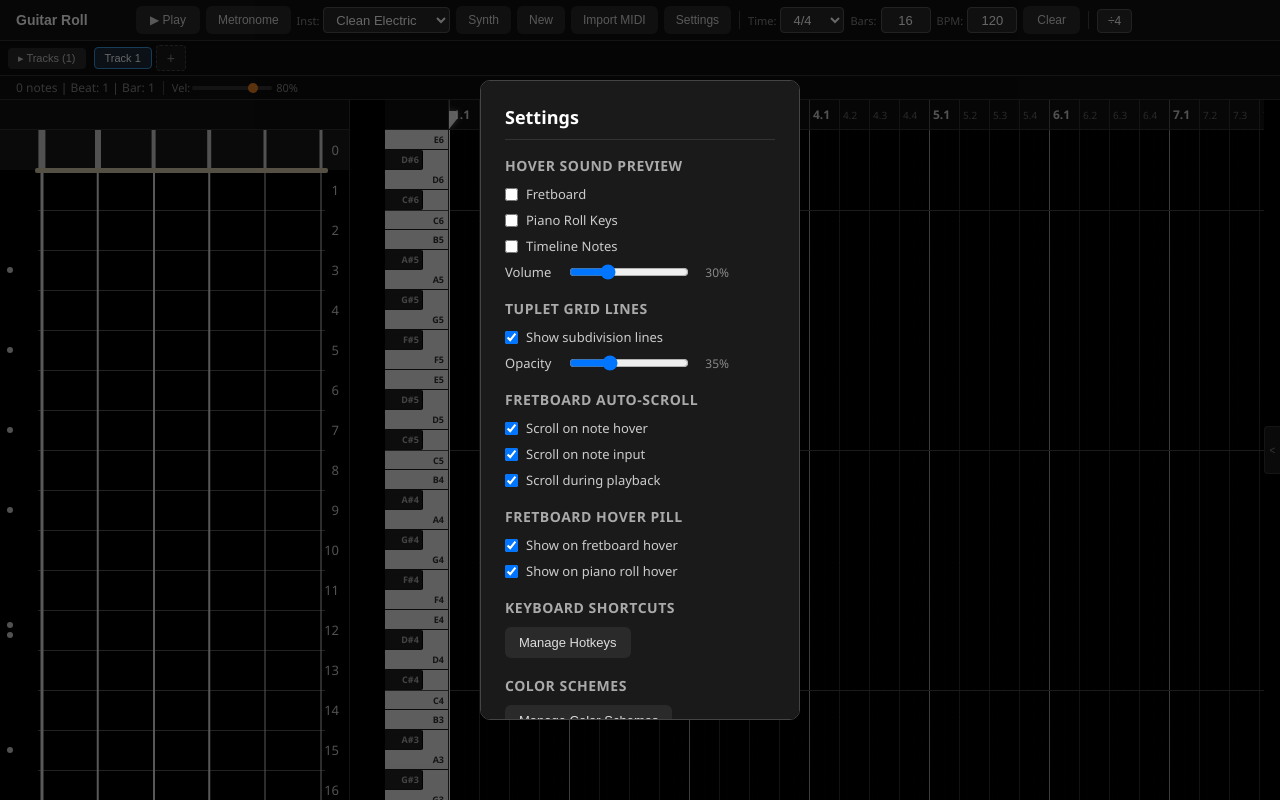
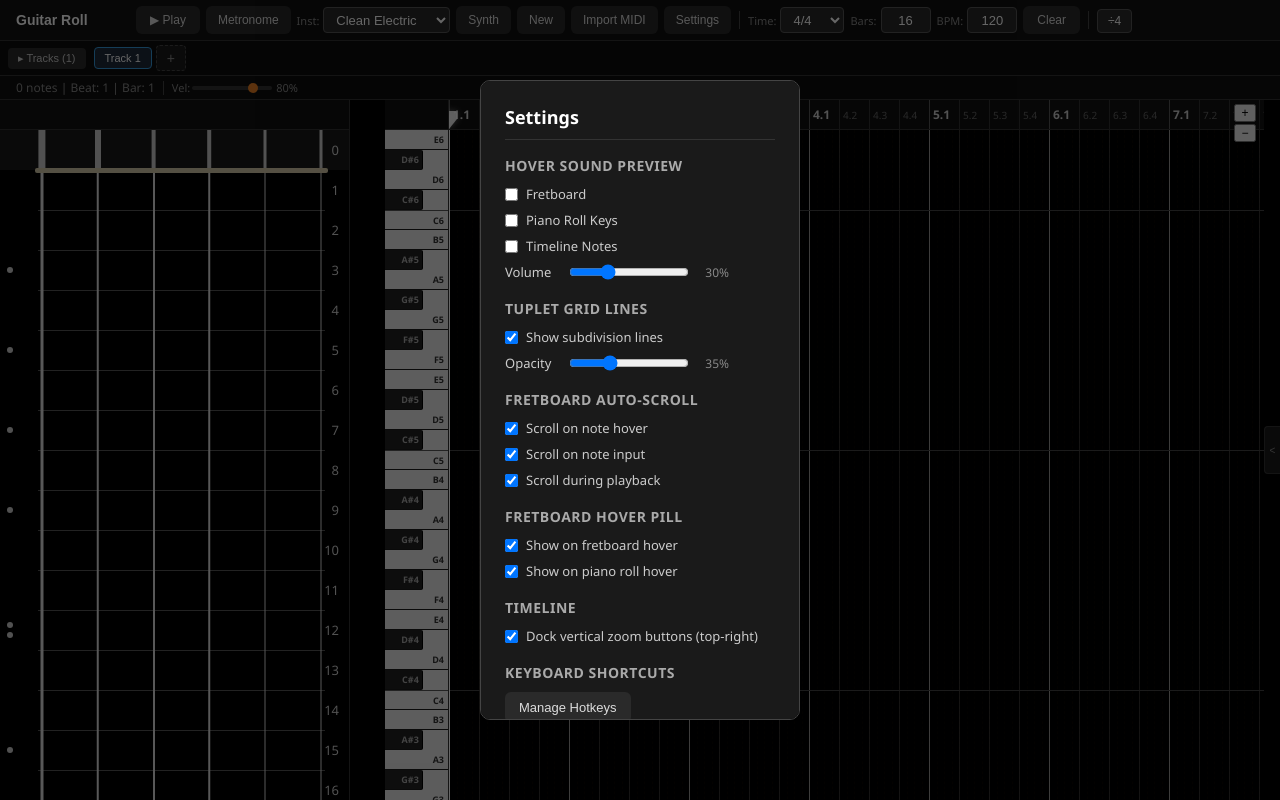
Before and after one commit to circuloponto/guitar_roll, a React (Vite) app: page / in a window 1280 px wide. Both pictures are taken after a click on the button "Settings". Built offline with nearby package versions, Linux system fonts and the light colour scheme.

Commit message:
vertical zoom plus buttons

```diff
--- a/src/App.jsx
+++ b/src/App.jsx
@@ -204,6 +204,18 @@ function App() {
   const [fingeringMode, setFingeringMode] = useState(false);
   const fingeringModeRef = useRef(false);
   const [timelineZoom, setTimelineZoom] = useState(1);
+  const [timelineVerticalZoom, setTimelineVerticalZoom] = useState(() => {
+    try {
+      const saved = parseFloat(localStorage.getItem('guitar-roll-timeline-vertical-zoom'));
+      return Number.isFinite(saved) && saved > 0 ? saved : 1;
+    } catch { return 1; }
+  });
+  const [showTimelineVerticalZoomButtons, setShowTimelineVerticalZoomButtons] = useState(() => {
+    try {
+      const saved = localStorage.getItem('guitar-roll-timeline-vzoom-buttons');
+      return saved === null ? true : saved === 'true';
+    } catch { return true; }
+  });
   const [fretboardZoom, setFretboardZoom] = useState(1);
   const [stringColors, setStringColors] = useState(['#ffffff', '#ffffff', '#ffffff', '#ffffff', '#ffffff', '#ffffff']);
   const [showSettings, setShowSettings] = useState(false);
@@ -475,12 +487,17 @@ function App() {
         redo();
       }
       // Keyboard zoom: anchored at the playhead by the Timeline component (which captures
-      // the anchor before the state update commits).
-      if (matchesHotkey(e, hk.zoomIn) || ((e.ctrlKey || e.metaKey) && (e.key === '+' || e.key === '='))) {
+      // the anchor before the state update commits). Shift modifier switches to vertical.
+      if (matchesHotkey(e, hk.verticalZoomIn) || ((e.ctrlKey || e.metaKey) && e.shiftKey && (e.key === '+' || e.key === '='))) {
+        e.preventDefault();
+        window.dispatchEvent(new CustomEvent('timeline-vertical-zoom', { detail: { dir: 1 } }));
+      } else if (matchesHotkey(e, hk.verticalZoomOut) || ((e.ctrlKey || e.metaKey) && e.shiftKey && (e.key === '-' || e.key === '_'))) {
+        e.preventDefault();
+        window.dispatchEvent(new CustomEvent('timeline-vertical-zoom', { detail: { dir: -1 } }));
+      } else if (matchesHotkey(e, hk.zoomIn) || ((e.ctrlKey || e.metaKey) && !e.shiftKey && (e.key === '+' || e.key === '='))) {
         e.preventDefault();
         window.dispatchEvent(new CustomEvent('timeline-zoom', { detail: { dir: 1 } }));
-      }
-      if (matchesHotkey(e, hk.zoomOut) || ((e.ctrlKey || e.metaKey) && (e.key === '-' || e.key === '_'))) {
+      } else if (matchesHotkey(e, hk.zoomOut) || ((e.ctrlKey || e.metaKey) && !e.shiftKey && (e.key === '-' || e.key === '_'))) {
         e.preventDefault();
         window.dispatchEvent(new CustomEvent('timeline-zoom', { detail: { dir: -1 } }));
       }
@@ -1483,6 +1500,15 @@ function App() {
           commitDrag={commitDrag}
           freeMode={freeMode}
           timelineZoom={timelineZoom}
+          timelineVerticalZoom={timelineVerticalZoom}
+          setTimelineVerticalZoom={(updater) => {
+            setTimelineVerticalZoom(prev => {
+              const next = typeof updater === 'function' ? updater(prev) : updater;
+              try { localStorage.setItem('guitar-roll-timeline-vertical-zoom', String(next)); } catch {}
+              return next;
+            });
+          }}
+          showVerticalZoomButtons={showTimelineVerticalZoomButtons}
           barSubdivisions={barSubdivisions}
           setBarSubdivisions={setBarSubdivisions}
           setTimelineZoom={setTimelineZoom}
@@ -1660,6 +1686,11 @@ function App() {
           onHoverPillChange={(v) => { setHoverPill(v); localStorage.setItem('guitar-roll-hover-pill', JSON.stringify(v)); }}
           autoSave={autoSave}
           onAutoSaveChange={(v) => { setAutoSave(v); localStorage.setItem('guitar-roll-auto-save', JSON.stringify(v)); }}
+          showTimelineVerticalZoomButtons={showTimelineVerticalZoomButtons}
+          onShowTimelineVerticalZoomButtonsChange={(v) => {
+            setShowTimelineVerticalZoomButtons(v);
+            try { localStorage.setItem('guitar-roll-timeline-vzoom-buttons', String(v)); } catch {}
+          }}
           onHotkeysChange={setHotkeys}
         />
       )}
--- a/src/components/SettingsModal.jsx
+++ b/src/components/SettingsModal.jsx
@@ -50,7 +50,7 @@ function defaultSchemeColors() {
   return colors;
 }
 
-export default function SettingsModal({ appState, onApplyState, onClose, onHotkeysChange, hoverPreview, onHoverPreviewChange, tupletLines, onTupletLinesChange, autoScroll, onAutoScrollChange, hoverPill, onHoverPillChange, autoSave, onAutoSaveChange }) {
+export default function SettingsModal({ appState, onApplyState, onClose, onHotkeysChange, hoverPreview, onHoverPreviewChange, tupletLines, onTupletLinesChange, autoScroll, onAutoScrollChange, hoverPill, onHoverPillChange, autoSave, onAutoSaveChange, showTimelineVerticalZoomButtons, onShowTimelineVerticalZoomButtonsChange }) {
   const [page, setPage] = useState('main'); // main, schemes, editScheme, sessions, hotkeys
   const [schemes, setSchemes] = useState(listColorSchemes);
   const [editingScheme, setEditingScheme] = useState(null); // { name, colors }
@@ -173,6 +173,20 @@ export default function SettingsModal({ appState, onApplyState, onClose, onHotke
                 </label>
               </div>
             ))}
+          </div>
+
+          <div className="settings-section">
+            <h3>Timeline</h3>
+            <div className="settings-row">
+              <label style={{ display: 'flex', alignItems: 'center', gap: 8, fontSize: 13, color: '#ccc', cursor: 'pointer' }}>
+                <input
+                  type="checkbox"
+                  checked={showTimelineVerticalZoomButtons !== false}
+                  onChange={(e) => onShowTimelineVerticalZoomButtonsChange(e.target.checked)}
+                />
+                Dock vertical zoom buttons (top-right)
+              </label>
+            </div>
           </div>
 
           <div className="settings-section">
--- a/src/components/Timeline.jsx
+++ b/src/components/Timeline.jsx
@@ -15,22 +15,15 @@ import { createAutoPan } from '../utils/autoPan';
 const BLACK_NOTES = new Set(['C#', 'D#', 'F#', 'G#', 'A#']);
 const TOTAL_FRETS_PER_STRING = NUM_FRETS + 1;
 const totalRows = TOTAL_PITCH_ROWS;
-const ROW_HEIGHT = 20; // pixels per pitch row
-const GRID_TOTAL_HEIGHT = totalRows * ROW_HEIGHT;
-
-// Convert stringIndex + fret to pixel position (bass at bottom)
-function rowTopPx(stringIndex, fret) {
-  const row = noteToPitchRow(stringIndex, fret);
-  return (totalRows - 1 - row) * ROW_HEIGHT;
-}
-
-function pitchRowTopPx(pitchRow) {
-  return (totalRows - 1 - pitchRow) * ROW_HEIGHT;
-}
+const BASE_ROW_HEIGHT = 20; // pixels per pitch row at 1x vertical zoom
+export const VERTICAL_ZOOM_MIN = 0.4;
+export const VERTICAL_ZOOM_MAX = 4;
 
 export default function Timeline({
   notes, backgroundNotes = [], setNotes, saveSnapshot, setNotesDrag, commitDrag, freeMode = false,
   timelineZoom = 1, setTimelineZoom,
+  timelineVerticalZoom = 1, setTimelineVerticalZoom,
+  showVerticalZoomButtons = true,
   barSubdivisions, setBarSubdivisions,
   currentBeat, playheadBeatRef, selectedBeat, setSelectedBeat,
   playing, onDeleteNote,
@@ -67,6 +60,10 @@ export default function Timeline({
   const headerRef = useRef(null);
   const [headerScrollLeft, setHeaderScrollLeft] = useState(0);
   const cellWidth = CELL_WIDTH * timelineZoom;
+  const rowHeight = BASE_ROW_HEIGHT * timelineVerticalZoom;
+  const gridTotalHeight = totalRows * rowHeight;
+  const rowTopPx = (stringIndex, fret) => (totalRows - 1 - noteToPitchRow(stringIndex, fret)) * rowHeight;
+  const pitchRowTopPx = (pitchRow) => (totalRows - 1 - pitchRow) * rowHeight;
   const totalCols = totalColumns(barSubdivisions);
   const gridWidth = gridTotalWidth(barSubdivisions, cellWidth);
   const starts = barStartBeats(barSubdivisions);
@@ -110,12 +107,12 @@ export default function Timeline({
   }, [playing, playheadBeatRef, barSubdivisions, cellWidth]);
 
   const yToPitch = useCallback((y) => {
-    const rowFromTop = Math.floor(y / ROW_HEIGHT);
+    const rowFromTop = Math.floor(y / rowHeight);
     const pitchRow = Math.max(0, Math.min(totalRows - 1, totalRows - 1 - rowFromTop));
     const midi = pitchRowToMidi(pitchRow);
     const combo = closestComboForPitch(midi, 0);
     return combo;
-  }, []);
+  }, [rowHeight]);
 
   // Track K key for cursor-only mode (deselect + place cursor, no note input)
   useEffect(() => {
@@ -380,7 +377,7 @@ export default function Timeline({
 
       const scrollTop = bodyRef.current.scrollTop;
       const mouseY = clientY - d.gridTop + scrollTop;
-      const rowFromTop = Math.floor(mouseY / ROW_HEIGHT);
+      const rowFromTop = Math.floor(mouseY / rowHeight);
       const currentPitchRow = Math.max(0, Math.min(totalRows - 1, totalRows - 1 - rowFromTop));
       const deltaRow = currentPitchRow - d.anchorPitchRow;
 
@@ -459,7 +456,7 @@ export default function Timeline({
 
     window.addEventListener('mousemove', handleMouseMove);
     window.addEventListener('mouseup', handleMouseUp);
-  }, [notes, setNotes, selectedNotes, freeMode]);
+  }, [notes, setNotes, selectedNotes, freeMode, rowHeight]);
 
   // Loop region drag on header
   const handleHeaderMouseDown = useCallback((e) => {
@@ -710,7 +707,7 @@ export default function Timeline({
       if (beat >= 0 && beat < totalCols) {
         // Pick a string that isn't already occupied at this beat so chords can be placed
         const finalBeatForCombo = Math.round(beat * 10000) / 10000;
-        const rowFromTop = Math.floor(y / ROW_HEIGHT);
+        const rowFromTop = Math.floor(y / rowHeight);
         const pitchRow = Math.max(0, Math.min(totalRows - 1, totalRows - 1 - rowFromTop));
         const midiTarget = pitchRowToMidi(pitchRow);
         const allCombos = pitchRowCombos(pitchRow);
@@ -834,7 +831,7 @@ export default function Timeline({
         const noteLeft = beatToX(note.beat, barSubdivisions, cellWidth);
         const noteRight = noteLeft + durationToWidth(note.beat, note.duration || 1, barSubdivisions, cellWidth);
         const noteTop = rowTopPx(note.stringIndex, note.fret);
-        const noteBottom = noteTop + ROW_HEIGHT;
+        const noteBottom = noteTop + rowHeight;
 
         if (noteRight > x1 && noteLeft < x2 && noteBottom > y1 && noteTop < y2) {
           selected.add(i);
@@ -879,7 +876,7 @@ export default function Timeline({
 
     window.addEventListener('mousemove', handleMouseMove);
     window.addEventListener('mouseup', handleMouseUp);
-  }, [playing, notes, setSelectedNotes, setNotes, machineGunMode, noteDuration, saveSnapshot, yToPitch, freeMode, snapUnit, cellWidth, barSubdivisions, totalCols, defaultVelocity, setSelectedBeat]);
+  }, [playing, notes, setSelectedNotes, setNotes, machineGunMode, noteDuration, saveSnapshot, yToPitch, freeMode, snapUnit, cellWidth, barSubdivisions, totalCols, defaultVelocity, setSelectedBeat, rowHeight]);
 
   // Sync vertical scroll from external source (fretboard)
   useEffect(() => {
@@ -893,7 +890,7 @@ export default function Timeline({
     if (!(autoScroll?.onInput ?? true)) return;
     if (!hoveredNote || !bodyRef.current) return;
     const noteTop = rowTopPx(hoveredNote.stringIndex, hoveredNote.fret);
-    const noteBottom = noteTop + ROW_HEIGHT;
+    const noteBottom = noteTop + rowHeight;
     const container = bodyRef.current;
     const viewTop = container.scrollTop;
     const viewBottom = viewTop + container.clientHeight;
@@ -958,11 +955,19 @@ export default function Timeline({
   useEffect(() => {
     const handleWheel = (e) => {
       const hk = hotkeysRef.current;
-      if (!hk || !matchesWheelHotkey(e, hk.zoomWheel)) return;
-      if (!bodyRef.current) return;
+      if (!hk || !bodyRef.current) return;
       const rect = bodyRef.current.getBoundingClientRect();
       if (e.clientX < rect.left || e.clientX > rect.right ||
           e.clientY < rect.top || e.clientY > rect.bottom) return;
+      // Ctrl+Shift+wheel → vertical zoom. Checked before Ctrl+wheel because the
+      // vertical combo is a strict superset of the horizontal one.
+      if (matchesWheelHotkey(e, hk.verticalZoomWheel)) {
+        e.preventDefault();
+        queueVerticalZoomAnchor();
+        applyVerticalZoom(v => v * (1 - e.deltaY * 0.005));
+        return;
+      }
+      if (!matchesWheelHotkey(e, hk.zoomWheel)) return;
       e.preventDefault();
       // Anchor wheel/trackpad zoom at the playhead centered in the viewport (Ableton-style).
       const anchorBeat = (playing && currentBeat != null) ? currentBeat : (selectedBeat ?? 0);
@@ -972,6 +977,44 @@ export default function Timeline({
     document.addEventListener('wheel', handleWheel, { passive: false });
     return () => document.removeEventListener('wheel', handleWheel);
   }, [setTimelineZoom, playing, currentBeat, selectedBeat]);
+
+  // Vertical zoom: custom event (keyboard) + shared helpers used by wheel handler.
+  const pendingVZoomAnchorRef = useRef(null);
+  const queueVerticalZoomAnchor = () => {
+    const el = bodyRef.current;
+    if (!el) return;
+    const centerContentY = el.scrollTop + el.clientHeight / 2;
+    const centerRow = centerContentY / (BASE_ROW_HEIGHT * timelineVerticalZoom);
+    pendingVZoomAnchorRef.current = { row: centerRow };
+  };
+  const applyVerticalZoom = (fn) => {
+    if (!setTimelineVerticalZoom) return;
+    setTimelineVerticalZoom(v => {
+      const raw = typeof fn === 'function' ? fn(v) : fn;
+      return Math.max(VERTICAL_ZOOM_MIN, Math.min(VERTICAL_ZOOM_MAX, raw));
+    });
+  };
+  useEffect(() => {
+    const onVZoom = (ev) => {
+      const dir = ev.detail?.dir > 0 ? 1 : -1;
+      queueVerticalZoomAnchor();
+      applyVerticalZoom(v => v * (dir > 0 ? 1.2 : 1 / 1.2));
+    };
+    window.addEventListener('timeline-vertical-zoom', onVZoom);
+    return () => window.removeEventListener('timeline-vertical-zoom', onVZoom);
+  }, [timelineVerticalZoom, setTimelineVerticalZoom]);
+
+  // After vertical-zoom commits, snap scrollTop so the previously centered row stays centered.
+  useLayoutEffect(() => {
+    const anchor = pendingVZoomAnchorRef.current;
+    pendingVZoomAnchorRef.current = null;
+    const el = bodyRef.current;
+    if (!anchor || !el) return;
+    const newCenterY = anchor.row * (BASE_ROW_HEIGHT * timelineVerticalZoom);
+    const target = Math.max(0, newCenterY - el.clientHeight / 2);
+    el.scrollTop = target;
+    if (typeof setVerticalScroll === 'function') setVerticalScroll(target);
+  }, [timelineVerticalZoom]);
 
   // After every zoom commit, snap scrollLeft so the anchor beat sits under the mouse.
   // First render: no prior zoom to anchor against.
@@ -1021,7 +1064,7 @@ export default function Timeline({
         const noteLeft = beatToX(note.beat, barSubdivisions, cellWidth);
         const noteRight = noteLeft + durationToWidth(note.beat, note.duration || 1, barSubdivisions, cellWidth);
         const noteTop = rowTopPx(note.stringIndex, note.fret);
-        const noteBottom = noteTop + ROW_HEIGHT;
+        const noteBottom = noteTop + rowHeight;
         if (mx >= noteLeft && mx <= noteRight && my >= noteTop && my <= noteBottom) {
           hoveredIndices.push(i);
         }
@@ -1087,7 +1130,26 @@ export default function Timeline({
   }
 
   return (
-    <div className="timeline-container">
+    <div className="timeline-container" style={{ position: 'relative' }}>
+      {showVerticalZoomButtons && setTimelineVerticalZoom && (
+        <div className="timeline-vzoom-dock" style={{
+          position: 'absolute', top: 4, right: 8, zIndex: 5,
+          display: 'flex', flexDirection: 'column', gap: 2, pointerEvents: 'auto',
+        }}>
+          <button
+            className="timeline-vzoom-btn"
+            title="Increase row height (Ctrl+Shift++)"
+            onClick={() => { queueVerticalZoomAnchor(); applyVerticalZoom(v => v * 1.2); }}
+            style={{ width: 22, height: 18, padding: 0, fontSize: 12, lineHeight: 1, cursor: 'pointer' }}
+          >+</button>
+          <button
+            className="timeline-vzoom-btn"
+            title="Decrease row height (Ctrl+Shift+-)"
+            onClick={() => { queueVerticalZoomAnchor(); applyVerticalZoom(v => v / 1.2); }}
+            style={{ width: 22, height: 18, padding: 0, fontSize: 12, lineHeight: 1, cursor: 'pointer' }}
+          >−</button>
+        </div>
+      )}
       {/* Header row: piano spacer + bar numbers */}
       <div style={{ display: 'flex', flexShrink: 0 }}>
         <div className="piano-spacer" />
@@ -1266,7 +1328,7 @@ export default function Timeline({
           }}
           onMouseLeave={() => setHoveredNote(null)}
         >
-          <div className="piano-roll-inner" style={{ height: GRID_TOTAL_HEIGHT }}>
+          <div className="piano-roll-inner" style={{ height: gridTotalHeight }}>
             {pianoRows.map((row, i) => {
               const isHovered = hoveredNote &&
                 noteToPitchRow(hoveredNote.stringIndex, hoveredNote.fret) === row.pitchRow;
@@ -1280,7 +1342,7 @@ export default function Timeline({
                   key={i}
                   className={`piano-key ${row.isBlack ? 'black' : 'white'} ${isHovered ? 'hovered' : ''} ${isChordRoot ? 'chord-root' : ''}`}
                   style={{
-                    height: ROW_HEIGHT,
+                    height: rowHeight,
                     borderTop: row.isC ? '1px solid #555' : undefined,
                   }}
                   onMouseEnter={() => {
@@ -1345,7 +1407,7 @@ export default function Timeline({
           onScroll={(e) => { setVerticalScroll(e.target.scrollTop); setHeaderScrollLeft(e.target.scrollLeft); }}
           style={{ flex: 1, cursor: machineGunMode ? 'cell' : undefined }}
         >
-        <div className="timeline-grid" style={{ width: gridWidth, height: GRID_TOTAL_HEIGHT }}>
+        <div className="timeline-grid" style={{ width: gridWidth, height: gridTotalHeight }}>
           {/* Loop region highlight in grid */}
           {loop && <>
             <div
@@ -1389,7 +1451,7 @@ export default function Timeline({
               left: 0,
               right: 0,
               top: rowTopPx(hoveredNote.stringIndex, hoveredNote.fret),
-              height: ROW_HEIGHT,
+              height: rowHeight,
               background: 'rgba(100, 160, 255, 0.15)',
               pointerEvents: 'none',
               zIndex: 1,
@@ -1479,13 +1541,13 @@ export default function Timeline({
                 <canvas
                   key={`waveform-${at.trackId}-${ti}`}
                   width={Math.round(tileWidth)}
-                  height={GRID_TOTAL_HEIGHT}
+                  height={gridTotalHeight}
                   style={{
                     position: 'absolute',
                     left: startX + tileOffset,
                     top: 0,
                     width: tileWidth,
-                    height: GRID_TOTAL_HEIGHT,
+                    height: gridTotalHeight,
                     opacity: at.isActive ? 0.5 : (at.bgOpacity ?? 0.2),
                     pointerEvents: 'none',
                     zIndex: 2,
@@ -1560,7 +1622,7 @@ export default function Timeline({
                 left: beatToX(hoverPos.beat, barSubdivisions, cellWidth),
                 top: rowTopPx(hoverPos.stringIndex, hoverPos.fret),
                 width: durationToWidth(hoverPos.beat, noteDuration, barSubdivisions, cellWidth),
-                height: ROW_HEIGHT,
+                height: rowHeight,
               }}
             />
           )}
@@ -1573,7 +1635,7 @@ export default function Timeline({
                 left: beatToX(selectedBeat, barSubdivisions, cellWidth),
                 top: rowTopPx(hoveredNote.stringIndex, hoveredNote.fret),
                 width: durationToWidth(selectedBeat, noteDuration, barSubdivisions, cellWidth),
-                height: ROW_HEIGHT,
+                height: rowHeight,
               }}
             />
           )}
@@ -1587,7 +1649,7 @@ export default function Timeline({
                 left: beatToX(selectedBeat + (cn.beatOffset || 0), barSubdivisions, cellWidth),
                 top: rowTopPx(cn.stringIndex, cn.fret),
                 width: durationToWidth(selectedBeat + (cn.beatOffset || 0), cn.duration || noteDuration, barSubdivisions, cellWidth),
-                height: ROW_HEIGHT,
+                height: rowHeight,
               }}
             />
           ))}
@@ -1605,7 +1667,7 @@ export default function Timeline({
                   left: beatToX(note.beat, barSubdivisions, cellWidth) + 1,
                   top: topPx,
                   width: noteWidth,
-                  height: ROW_HEIGHT,
+                  height: rowHeight,
                   minHeight: 4,
                   backgroundColor: note._trackColor || '#888',
                   opacity: note._trackOpacity ?? 0.2,
@@ -1631,7 +1693,7 @@ export default function Timeline({
                 left: beatToX(note.beat, barSubdivisions, cellWidth) + 1,
                 top: topPx,
                 width: noteWidth,
-                height: ROW_HEIGHT,
+                height: rowHeight,
                 minHeight: 4,
                 background: color,
                 filter: 'blur(8px)',
@@ -1668,7 +1730,7 @@ export default function Timeline({
                   left: beatToX(note.beat, barSubdivisions, cellWidth) + 1,
                   top: topPx,
                   width: noteWidth,
-                  height: ROW_HEIGHT,
+                  height: rowHeight,
                   minHeight: 4,
                   backgroundColor: isGhost ? 'transparent' : color,
                   borderColor: isGhost ? color : undefined,
@@ -1718,7 +1780,7 @@ export default function Timeline({
                   backgroundColor: getNoteColor(combo.stringIndex, combo.fret),
                   top: topPct,
                   width: noteWidth,
-                  height: ROW_HEIGHT,
+                  height: rowHeight,
                   minHeight: 4,
                   opacity: 0.7,
                   zIndex: 20,
--- a/src/utils/hotkeys.js
+++ b/src/utils/hotkeys.js
@@ -21,6 +21,8 @@ const DEFAULT_HOTKEYS = {
   nextBeat: { label: 'Next Beat', description: 'Move playhead right', key: 'ArrowRight' },
   zoomIn: { label: 'Zoom In', description: 'Zoom into timeline', key: '=', modifiers: { ctrl: true } },
   zoomOut: { label: 'Zoom Out', description: 'Zoom out of timeline', key: '-', modifiers: { ctrl: true } },
+  verticalZoomIn: { label: 'Vertical Zoom In', description: 'Increase timeline row height', key: '=', modifiers: { ctrl: true, shift: true } },
+  verticalZoomOut: { label: 'Vertical Zoom Out', description: 'Decrease timeline row height', key: '-', modifiers: { ctrl: true, shift: true } },
   toggleGhost: { label: 'Ghost Notes', description: 'Toggle ghost (muted) on selected notes', key: 'x' },
   bendUp: { label: 'Bend Up', description: 'Increase bend on selected notes', key: 'ArrowUp', modifiers: { shift: true } },
   bendDown: { label: 'Bend Down', description: 'Decrease bend on selected notes', key: 'ArrowDown', modifiers: { shift: true } },
@@ -33,6 +35,7 @@ const DEFAULT_HOTKEYS = {
   fingerUp: { label: 'Finger Up', description: 'Move selected notes to higher string (same pitch)', key: 'ArrowUp' },
   fingerDown: { label: 'Finger Down', description: 'Move selected notes to lower string (same pitch)', key: 'ArrowDown' },
   zoomWheel: { label: 'Zoom (Scroll)', description: 'Scroll to zoom timeline', key: 'Wheel', modifiers: { ctrl: true }, wheel: true },
+  verticalZoomWheel: { label: 'Vertical Zoom (Scroll)', description: 'Scroll to zoom timeline vertically', key: 'Wheel', modifiers: { ctrl: true, shift: true }, wheel: true },
   velocityWheel: { label: 'Velocity (Scroll)', description: 'Scroll to adjust note velocity', key: 'Wheel', modifiers: { shift: true }, wheel: true },
   cheatSheet: { label: 'Cheat Sheet', description: 'Show/hide keyboard shortcuts', key: '?' },
   escape: { label: 'Escape', description: 'Cancel current mode', key: 'Escape' },
@@ -146,7 +149,7 @@ export const EDITABLE_HOTKEYS = [
   'deleteNotes', 'toggleGhost', 'bendUp', 'bendDown', 'toggleSlide', 'voiceLeading',
   'prevMarker', 'nextMarker', 'playStop', 'returnToStart', 'prevBeat', 'nextBeat',
   'jumpPrevNote', 'jumpNextNote',
-  'zoomIn', 'zoomOut', 'zoomWheel', 'velocityWheel',
+  'zoomIn', 'zoomOut', 'zoomWheel', 'verticalZoomIn', 'verticalZoomOut', 'verticalZoomWheel', 'velocityWheel',
   'machineGunMode', 'fingeringMode', 'fingerUp', 'fingerDown',
   'transposeSemiUp', 'transposeSemiDown', 'transposeOctaveUp', 'transposeOctaveDown', 'selectAtPlayhead',
   'cursorMode', 'cheatSheet', 'escape',
```
